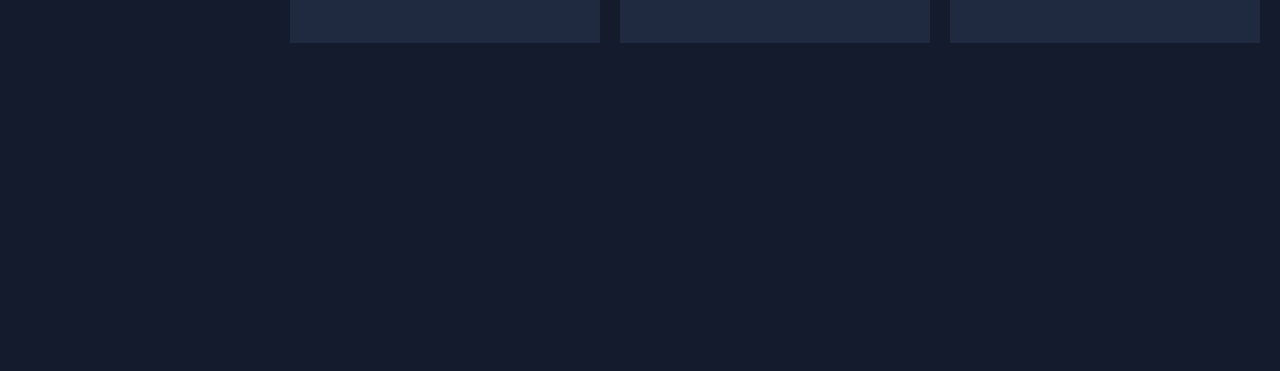
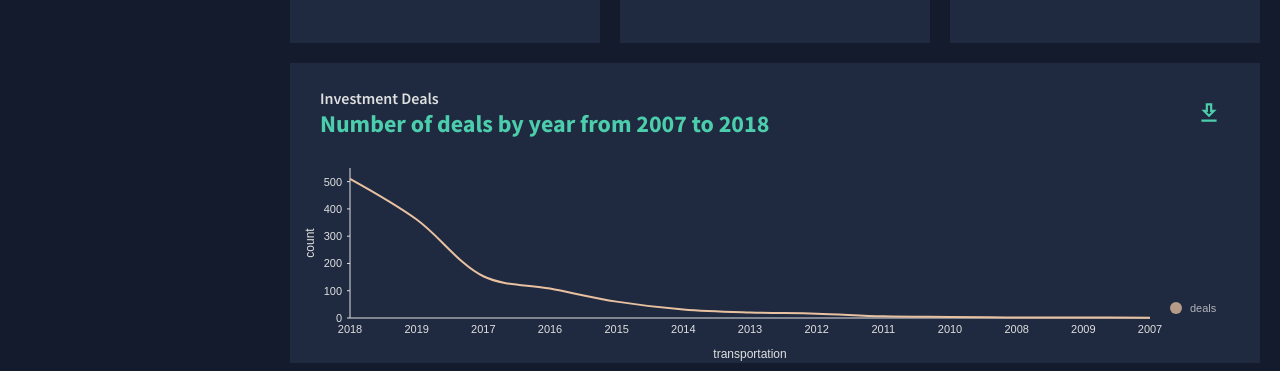
Before and after one commit to masete/ML-Production-with-Flask, a React (Create React App) app in the folder ui/: page /deals in a window 1280 px wide. Shown: the part 1240-1611 px from the top of the page. Before the commit the page ends 1283 px from the top, so only its background shows below. Built offline with nearby package versions, Linux system fonts and the light colour scheme.

Commit message:
added the 5th row for our deals list

```diff
--- a/ui/src/scenes/deals/index.js
+++ b/ui/src/scenes/deals/index.js
@@ -322,6 +322,48 @@ const Dashboard = () => {
             <GeographyChart isDashboard={true} />
           </Box>
         </Box>
+
+        {/* ROW 5 */}
+        <Box
+          gridColumn="span 12"
+          gridRow="span 2"
+          backgroundColor={colors.primary[400]}
+        >
+          <Box
+            mt="25px"
+            p="0 30px"
+            display="flex "
+            justifyContent="space-between"
+            alignItems="center"
+          >
+            <Box>
+              <Typography
+                variant="h5"
+                fontWeight="600"
+                color={colors.grey[100]}
+              >
+                Investment Deals
+              </Typography>
+              <Typography
+                variant="h3"
+                fontWeight="bold"
+                color={colors.greenAccent[500]}
+              >
+                Number of deals by year from 2007 to 2018
+              </Typography>
+            </Box>
+            <Box>
+              <IconButton>
+                <DownloadOutlinedIcon
+                  sx={{ fontSize: "26px", color: colors.greenAccent[500] }}
+                />
+              </IconButton>
+            </Box>
+          </Box>
+          <Box height="250px" m="-20px 0 0 0">
+            <DealsLineChart />
+          </Box>
+        </Box>
       </Box>
     </Box>
   );
```
